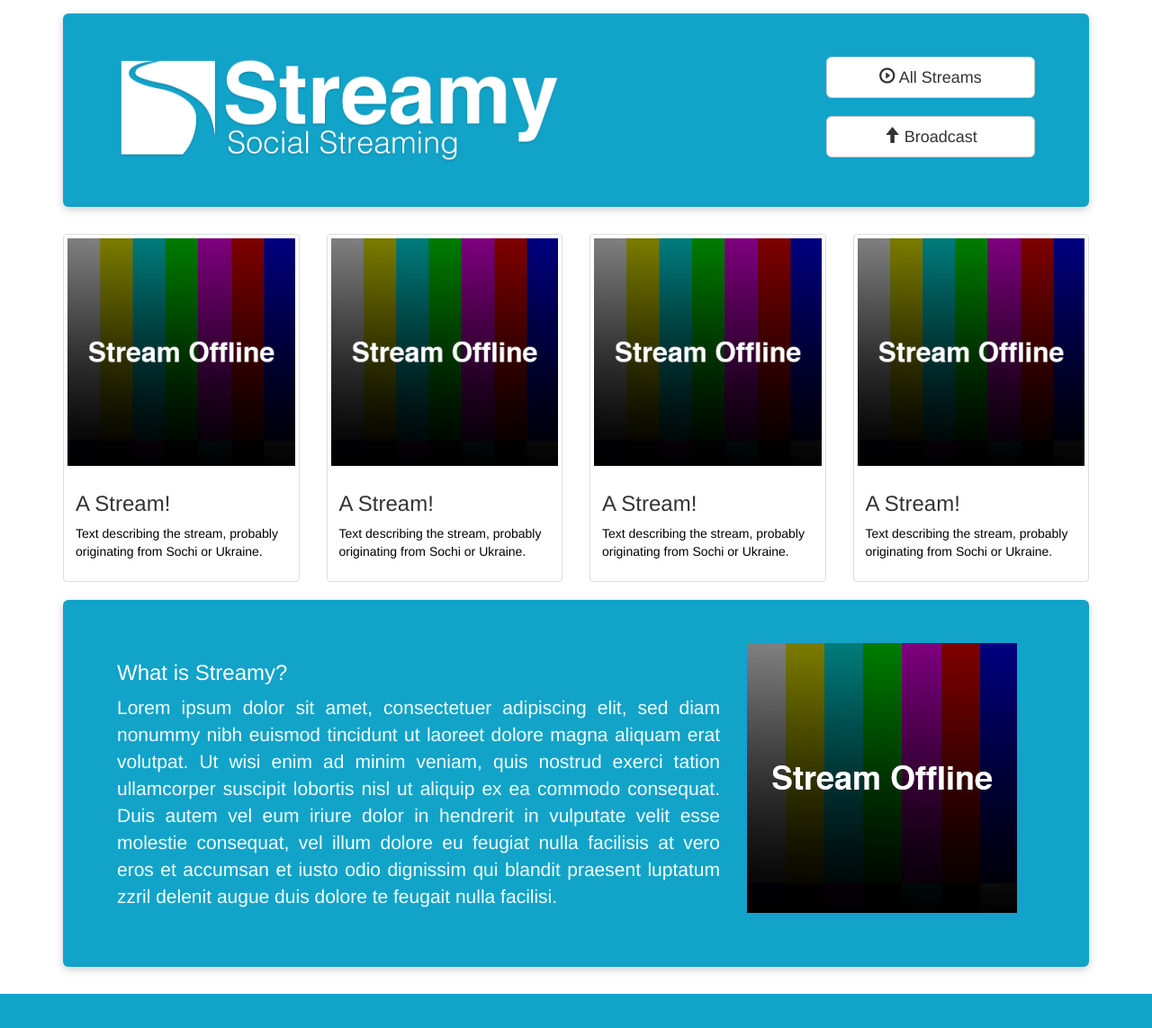
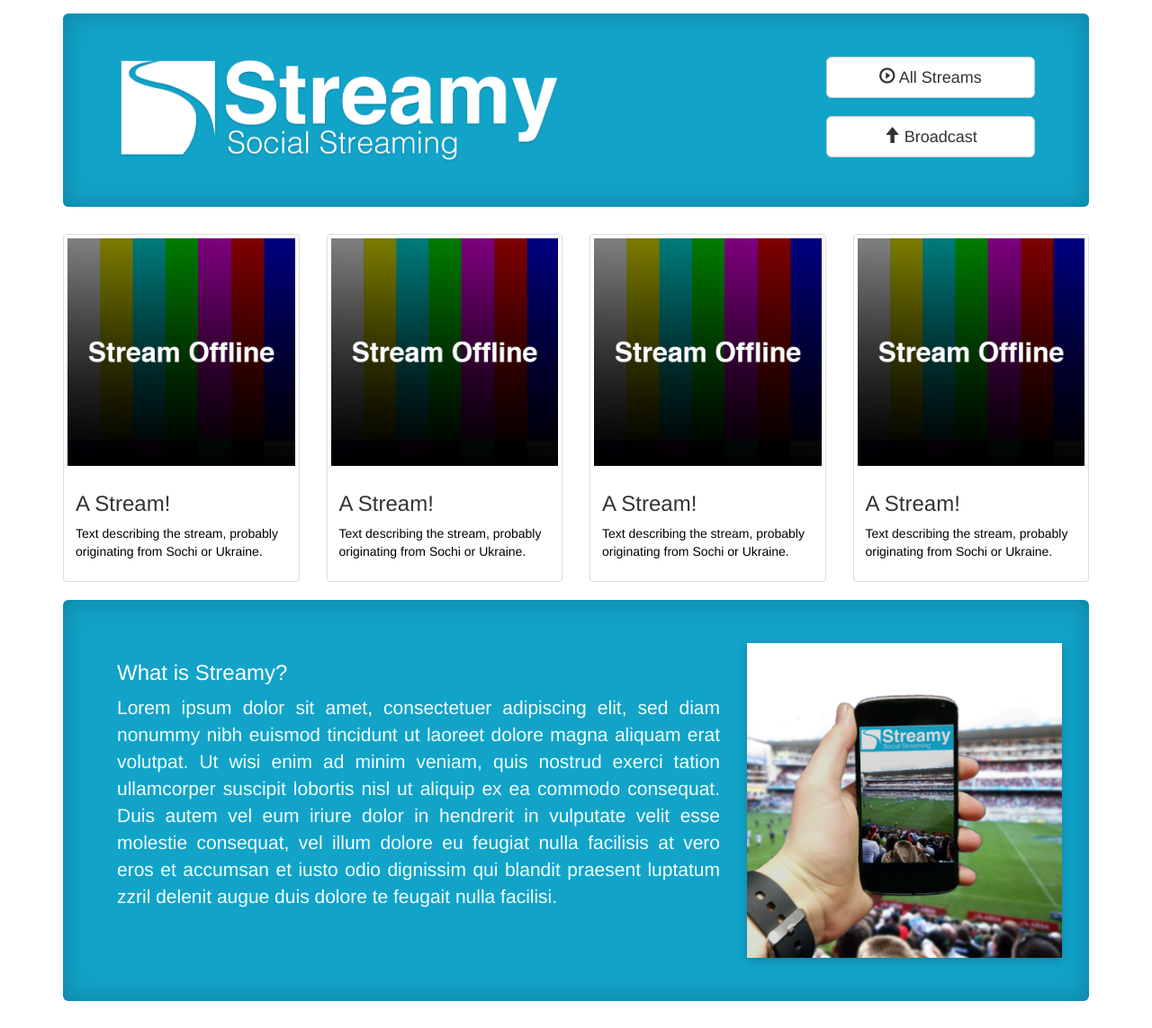
Before and after one commit to a20r/streamy, a Flask app: template streamy/server/templates/landing.html in a window 1280 px wide. Shown: the whole page at 90% size. Before the commit the page ends 1105 px from the top, so only its background shows below. Run offline with Flask 2, Linux system fonts and the light colour scheme; the template is opened without the code that fills it, so the values that code supplies are empty; some libraries are stand-ins or nearby versions.

Commit message:
I commited with my watch

```diff
--- a/assets/css/main.css
+++ b/assets/css/main.css
@@ -1,6 +1,9 @@
 div.jumbotron {
 	background-color: #12A3C9;
 	box-shadow: 0px 3px 10px #CCCCCC;
+	-webkit-box-shadow: inset 0 0 30px rgba(0,0,0,0.2);
+    -moz-box-shadow: inset 0 0 30px rgba(0,0,0,0.2);
+    box-shadow: inset 0 0 30px rgba(0,0,0,0.2);
 }
 
 p {
@@ -42,3 +45,11 @@ div.stream-description {
 	padding-right: 25px;
 	padding-bottom: 25px;
 }
+
+img.aboutimage {
+	width: 350px;
+	height: 350px;
+	-webkit-box-shadow: 0 0 30px rgba(0,0,0,0.2);
+    -moz-box-shadow: 0 0 30px rgba(0,0,0,0.2);
+    box-shadow: 0px 3px 10px rgba(0,0,0,0.2);
+}
--- a/streamy/server/templates/landing.html
+++ b/streamy/server/templates/landing.html
@@ -69,7 +69,7 @@
 			  	<p align="justify">Lorem ipsum dolor sit amet, consectetuer adipiscing elit, sed diam nonummy nibh euismod tincidunt ut laoreet dolore magna aliquam erat volutpat. Ut wisi enim ad minim veniam, quis nostrud exerci tation ullamcorper suscipit lobortis nisl ut aliquip ex ea commodo consequat. Duis autem vel eum iriure dolor in hendrerit in vulputate velit esse molestie consequat, vel illum dolore eu feugiat nulla facilisis at vero eros et accumsan et iusto odio dignissim qui blandit praesent luptatum zzril delenit augue duis dolore te feugait nulla facilisi.</p>
 			  </div>
 			  <div class="col-sm-12 col-md-4">
-			  	<img src="imgs/stream_offline_small.png"></img>
+			  	<img src="imgs/aboutimage.png" class="aboutimage"></img>
 			  </div>
 			</div>
 	      </div>
```
Also changed, not shown: assets/imgs/aboutimage.png (added).
